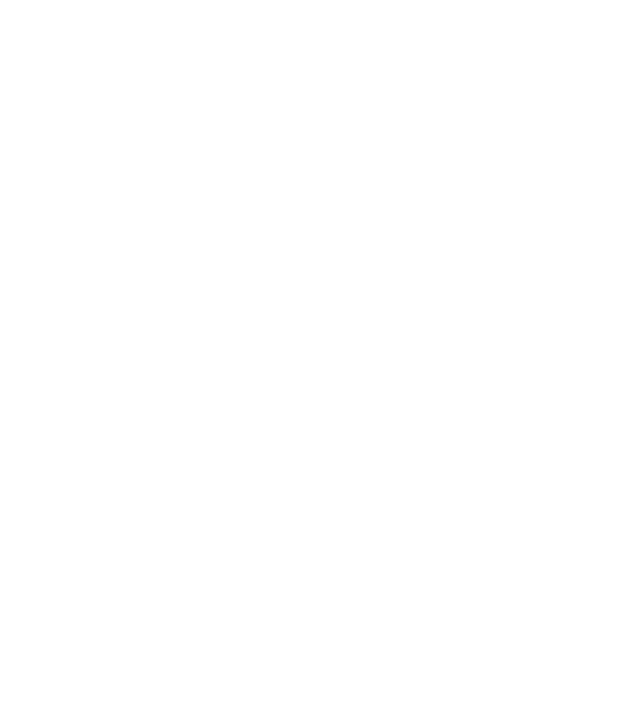
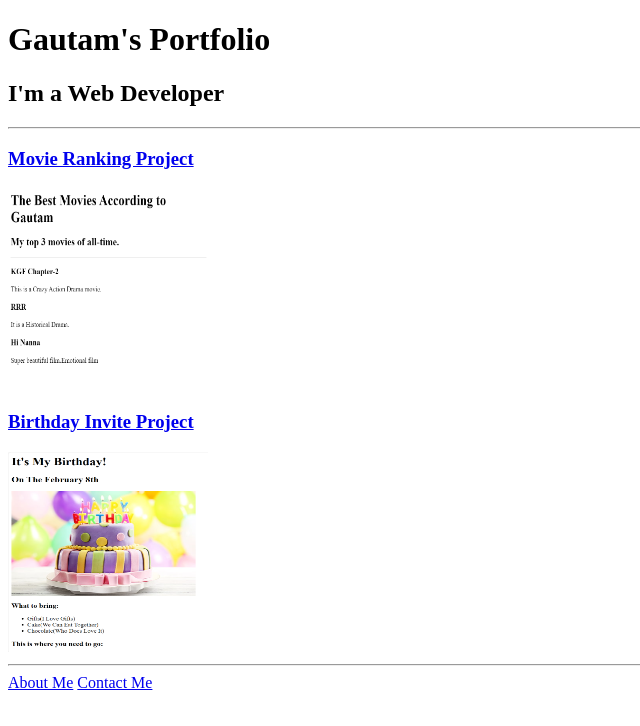
Before and after one commit to Sai-Gautam-07/html-portfolio, a plain HTML site: page index.html in a window 1280 px wide. Shown: the whole page, without its empty margins (0-640 px from the left). Drawn offline with Linux system fonts and the light colour scheme.

Commit message:
Add files via upload

```diff
--- a/index.html
+++ b/index.html
@@ -1,15 +1,19 @@
-<!-- TODO 1: Create the HTML Boilerplate -->
-
-<!-- TODO 2: Add Your previous projects' HTML into the public folder -->
-
-<!-- TODO 3: Take screenshots of your project previews and add the images to the images folder -->
-
-<!-- TODO 4: Add titles/subtitles etc. -->
-
-<!-- TODO 5: Add a link to the project pages -->
-
-<!-- TODO 6: Add images to show the project previews
-HINT for TODO 6: You can use the height attribute set to 200 to make the image smaller:
-https://developer.mozilla.org/en-US/docs/Web/HTML/Element/img#attr-height -->
-
-<!-- TODO 7: Add the Contact Me and About Me page links -->
+<!DOCTYPE html>
+<html>
+    <head>
+        <meta charset="UTF-8"/>
+        <title>Gautam's Portfolio</title>
+    </head>
+    <body>
+        <h1>Gautam's Portfolio</h1>
+        <h2>I'm a Web Developer</h2>
+        <hr />
+        <h3><a href="./public/movie-ranking.html">Movie Ranking Project</a></h3>
+        <img src="./assets/images/movie.png" width="200" height="200"/>
+        <h3><a href="./public/birthday-invite.html">Birthday Invite Project</a></h3>
+        <img src="./assets/images/birthday.png" width="200" height="200"/>
+        <hr />
+        <a href="./public/about.html">About Me</a>
+        <a href="./public/contact.html">Contact Me</a>
+    </body>
+</html>
```
